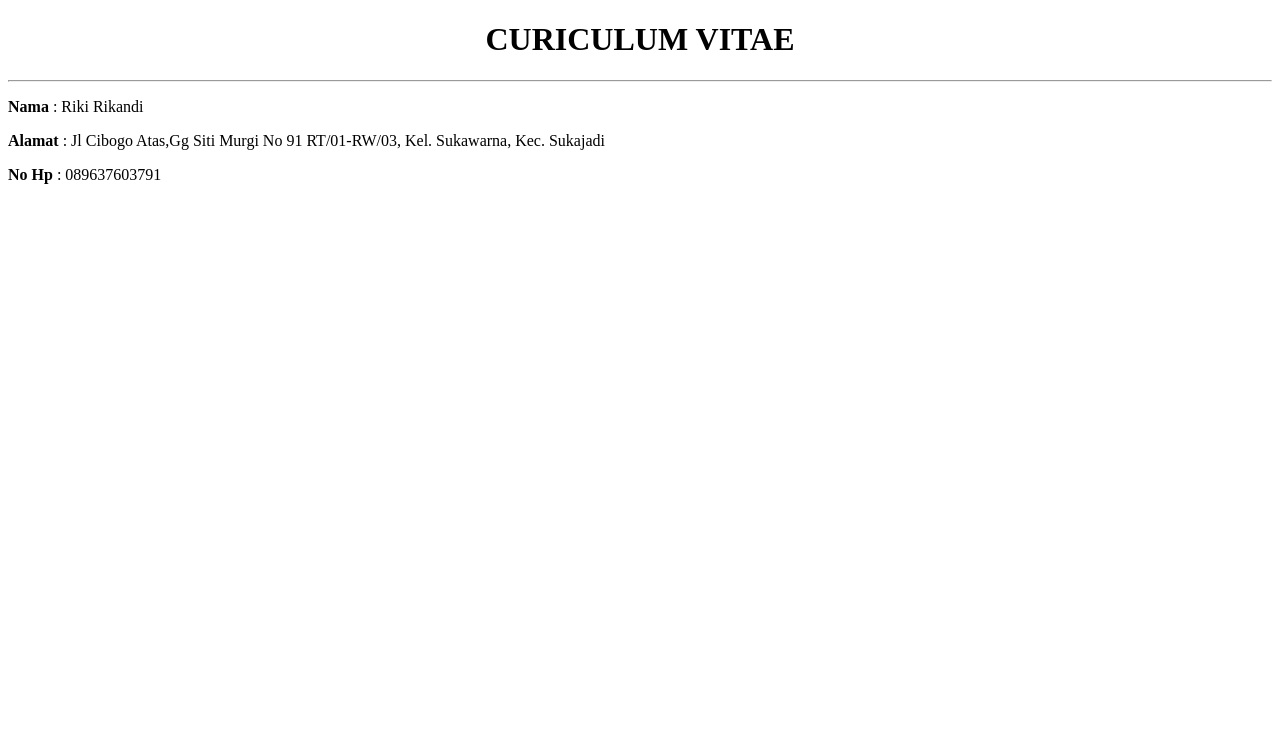
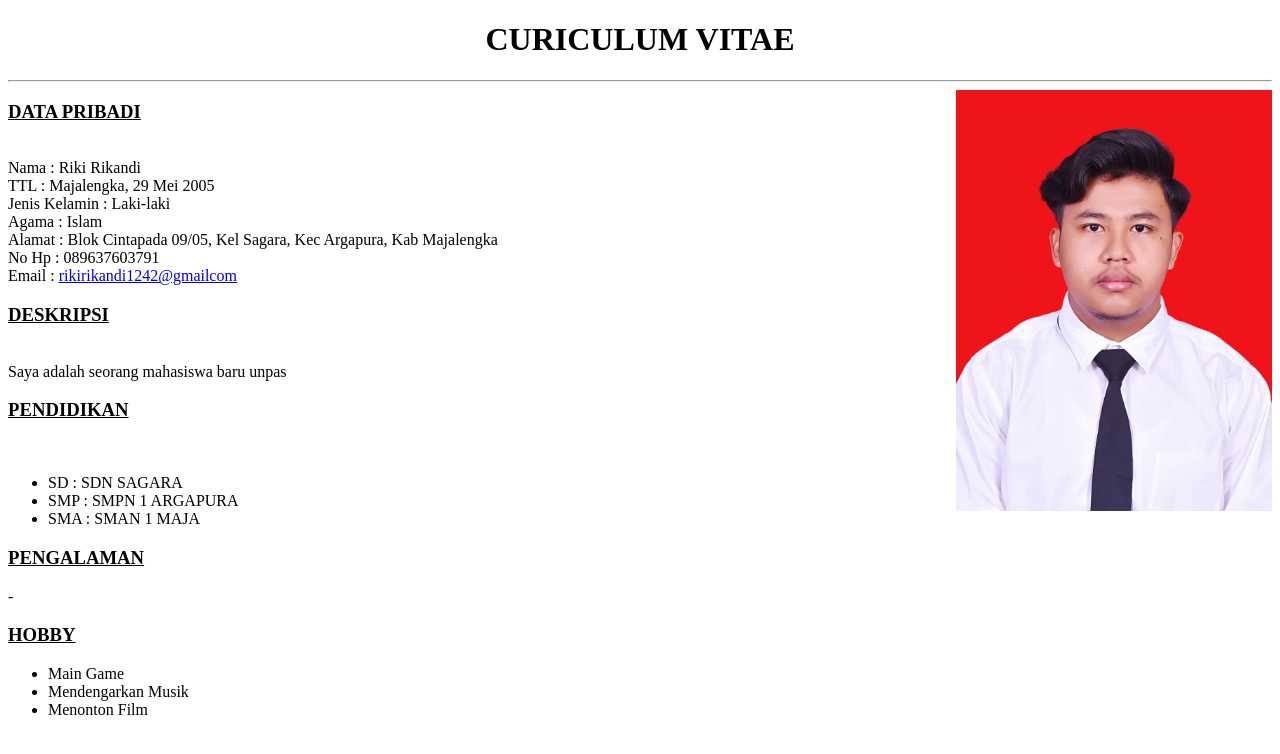
Before and after one commit to rikirikandi/itw2023_233040025, a plain HTML site: page latihan/latihan1/T1233040025.html in a window 1280 px wide. Drawn offline with Linux system fonts and the light colour scheme.

Commit message:
mengerjakan tugas1

```diff
--- a/latihan/latihan1/T1233040025.html
+++ b/latihan/latihan1/T1233040025.html
@@ -1,17 +1,45 @@
 <!DOCTYPE html>
-<html>
+<html lang="en">
 <head>
+	<meta charset="UTF-8">
+	<meta name="viewport" content="width=device-width, initial-scale=1.0">
+	<title>curiculum vitae</title>
+</head>
+<body>
+	<h1><center>CURICULUM VITAE</center></h1>
+	<hr>
+	<img src="formal.jpg" align="right" width="25%" height="30%"
 
-	<title>Curiculum Vitae</title>
+	<p>	<h3><u>DATA PRIBADI</u></h3><br>
+		Nama : Riki Rikandi<br>
+		TTL	: Majalengka, 29 Mei 2005<br>
+		Jenis Kelamin : Laki-laki<br>
+		Agama : Islam<br>
+		Alamat : Blok Cintapada 09/05, Kel Sagara, Kec Argapura, Kab Majalengka<br>
+		No Hp : 089637603791<br>
+		Email : <a href="email">rikirikandi1242@gmailcom</a><br>
+		<h3><u>DESKRIPSI</u></h3><br>
+		Saya adalah seorang mahasiswa baru unpas<br>
+		<h3><u>PENDIDIKAN</u></h3><br>
+		<ul>
+			<li>SD : SDN SAGARA</li>
+			<li>SMP : SMPN 1 ARGAPURA</li>
+			<li>SMA : SMAN 1 MAJA</li>
+		</ul>
 
-</head>
+		<h3><u>PENGALAMAN</u></h3>
+				-<br>
+		<h3><u>HOBBY</u></h3>
+		<ul>
+			<li>Main Game</li>
+			<li>Mendengarkan Musik</li>
+			<li>Menonton Film</li>
+		</ul>
+		</p>
 
-<body>
-	<p><h1><center>CURICULUM VITAE</center></h1></p>
-<hr>
-<p><strong>Nama</strong>			:	Riki Rikandi
-<p><strong>Alamat</strong>			:	Jl Cibogo Atas,Gg Siti Murgi No 91 RT/01-RW/03, Kel. Sukawarna, Kec. Sukajadi
-<p><strong>No Hp</strong>			:	089637603791
+
+
+
 
 
 </body>
```
Also changed, not shown: latihan/latihan1/Artikel.txt (added), latihan/latihan1/formal.jpg (renamed from latihan/latihan1/formal.jpg.jpg), latihan/latihan2/L2a233040025.html (added), latihan/latihan2/L2b233040025.html (added), latihan/latihan2/T2233040025.html (added).
